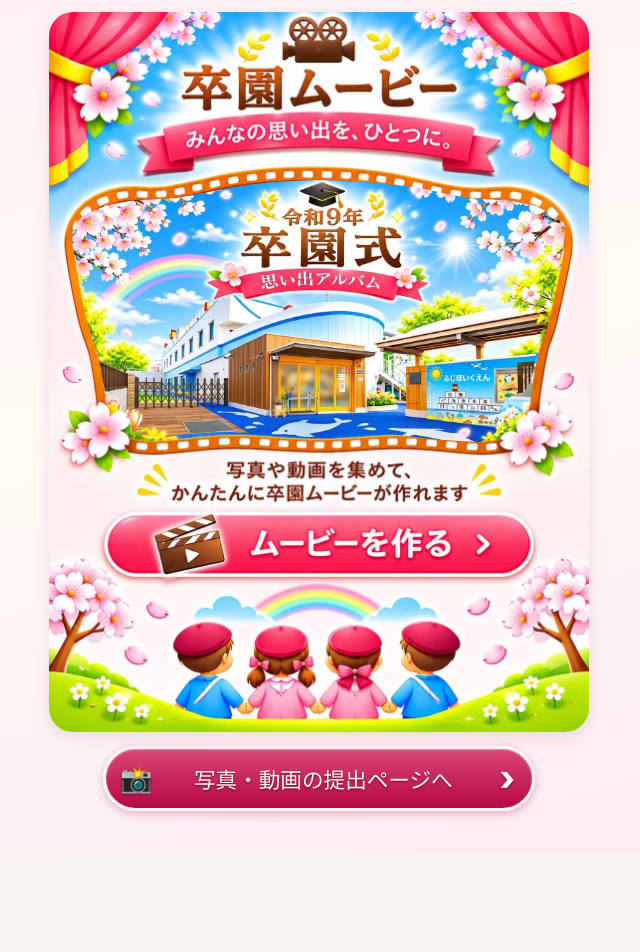
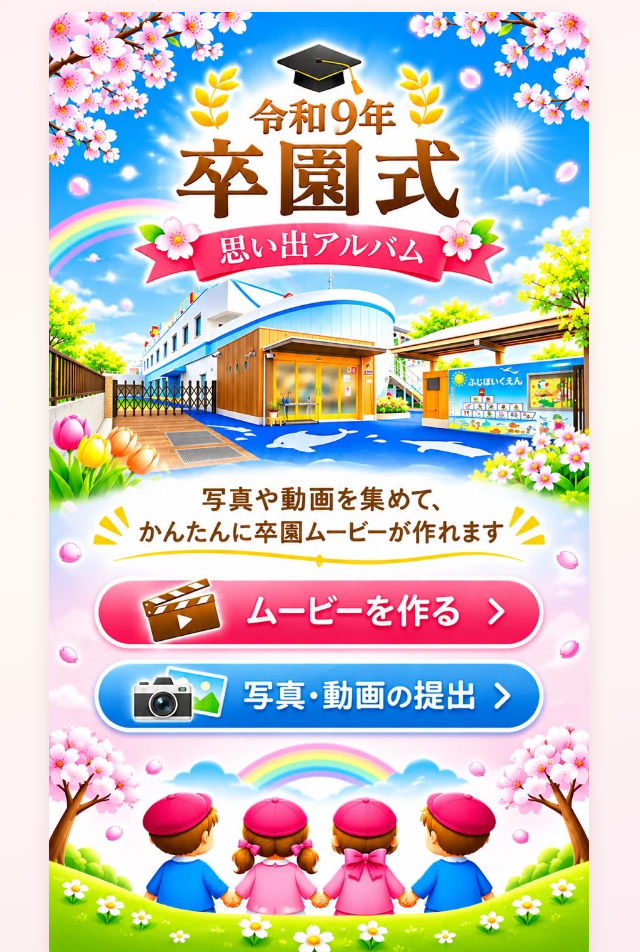
Before and after one commit to k5wvk4n6pt-web/omoide-theater-demo, a React (Vite) app: page / in a window 1280 px wide. Shown: the top 952 px of the page, without its empty margins (321-961 px from the left). Before the commit the page ends 853 px from the top, so only its background shows below. Built offline with nearby package versions, Linux system fonts and the light colour scheme; a web font is replaced by a local one.

Commit message:
Use the supplied graduation poster with two active buttons

```diff
--- a/src/App.tsx
+++ b/src/App.tsx
@@ -755,11 +755,10 @@ return <main className={step==='home'?'theaterHome':'theaterEditor'}>
 </header>:null}
 {step==='home'?<section className="graduationHome">
   <div className="graduationPoster">
-    <img className="graduationPosterCover" src={graduationPosterCover} width={1086} height={1448} alt="卒園ムービー。みんなの思い出を、ひとつに。" fetchPriority="high"/>
-    <img className="graduationPosterArtwork" src={graduationArtwork} width={1376} height={768} alt="令和9年 卒園式 思い出アルバム。桜と虹の下にふじほいくえんの園庭。"/>
-    <button type="button" className="graduationPosterAction" aria-label="ムービーを作る" disabled={draftBusy} onClick={newProject}/>
+    <img className="graduationPosterCover" src={import.meta.env.BASE_URL+'artwork/graduation-menu.webp'} width={864} height={1536} alt="令和9年 卒園式 思い出アルバム。桜と虹に囲まれたふじほいくえん。" fetchPriority="high"/>
+    <button type="button" className="graduationPosterAction graduationCreateAction" aria-label="ムービーを作る" disabled={draftBusy} onClick={newProject}/>
+    <a className="graduationPosterAction graduationSubmitAction" href={submissionSite} aria-label="写真・動画の提出"/>
   </div>
-  <a className="graduationSubmitLink" href={submissionSite}><span className="graduationSubmitIcon" aria-hidden="true">📸</span>写真・動画の提出ページへ<span className="graduationSubmitArrow" aria-hidden="true">›</span></a>
   {projects.length>0?<div className="draftBox"><h3>📁 保存した作品（{projects.length}件）</h3><div className="projectList">{projects.map(p=><div className="projectCard" key={p.id}>{thumbUrls[p.id]?<img src={thumbUrls[p.id]} alt="作品の表紙"/>:<div className="projectFallback">🎬</div>}<div className="projectDetail"><strong>{p.title}</strong><small>{p.photoCount}枚 · {new Date(p.savedAt).toLocaleString('ja-JP')}</small><div className="projectButtons"><button onClick={()=>restoreProject(p.id)} disabled={draftBusy}>編集する</button><button onClick={()=>copyProject(p.id)} disabled={draftBusy}>複製</button><button onClick={()=>eraseProject(p.id)} disabled={draftBusy}>削除</button></div></div></div>)}</div></div>:null}{draftInfo?<p className="note" role="status">{draftInfo}</p>:null}</section>:null}
 {step==='edit'?<section className="panel"><div className="sectionHeading"><h2>ムービーを作成</h2></div><nav className="editSteps" aria-label="編集の手順">{([['opening','① オープニング'],['main','② 本編'],['ending','③ エンディング'],['finish','④ 完成・保存']] as const).map(([key,label])=><button key={key} className={editPage===key?'active':''} aria-current={editPage===key?'step':undefined} onClick={()=>{setPlaying(false);setScrubbing(false);setEditPage(key)}}>{label}</button>)}</nav>{editPage!=='opening'?<div className="actions" role="group" aria-label="写真・動画の追加">
 <label className={'mediaPicker'+(photos.length===0?' primary':'')}>
--- a/src/style.css
+++ b/src/style.css
@@ -340,60 +340,22 @@ input[type="file"][hidden]{display:none!important}
   width: 100%;
   height: auto;
 }
-.graduationPosterArtwork {
-  position: absolute;
-  inset: 23.3% 4.35% 40.25%;
-  width: 91.3%;
-  height: 36.45%;
-  /* Follow the inside of the film strip and leave the foreground blossoms visible. */
-  clip-path: polygon(
-    0% 18%, 2% 14%, 6% 10%, 12% 8%, 21% 7%, 30% 4%, 40% 1%, 50% 0%,
-    60% 1%, 70% 3%, 80% 7%, 89% 8%, 94% 10%, 98% 14%, 100% 18%,
-    99.6% 25%, 98.3% 36%, 96.4% 50%, 94.1% 66%, 93% 77%,
-    91.6% 81%, 89.4% 82%, 87.7% 84%, 86.7% 88%, 87.4% 96%,
-    83% 100%, 74% 99%, 65% 97%, 55% 97%, 48% 98%, 40% 97%, 31% 96%,
-    23% 97%, 16% 99%, 12.1% 97%, 12% 93%, 11% 89%, 9.5% 88%,
-    8.5% 85%, 7.1% 85%, 4.7% 62%, 2.7% 48%, 1.2% 34%, 0% 25%
-  );
-}
 .graduationPoster .graduationPosterAction {
   position: absolute;
-  inset: 69.1% 10% auto;
-  height: 9.6%;
+  inset-inline: 8.3%;
+  height: 7.7%;
   min-height: 44px;
   padding: 0;
   border: 0;
-  border-radius: 100px;
+  border-radius: 999px;
   background: transparent;
   touch-action: manipulation;
 }
-.graduationPoster .graduationPosterAction:active { background: #50001c24; }
-.graduationPoster .graduationPosterAction:disabled { background: #fff8; }
-.graduationPoster .graduationPosterAction:focus-visible { outline-offset: -4px; }
-.graduationSubmitLink {
-  display: grid;
-  grid-template-columns: 1.4em 1fr 1em;
-  align-items: center;
-  gap: .45em;
-  width: 80%;
-  min-height: 52px;
-  margin: .9rem auto 1.15rem;
-  padding: .55em .65em;
-  border: 3px solid #fff4f8;
-  border-radius: 999px;
-  background: linear-gradient(180deg, #d94772, #b50843);
-  box-shadow: inset 0 1px 2px #ffffff70, 0 3px 8px #a5144b48;
-  color: #fff;
-  font-size: clamp(.9rem, 4vw, 1.35rem);
-  font-weight: 850;
-  text-align: center;
-  text-decoration: none;
-  text-shadow: 0 1px 2px #720528;
-}
-.graduationSubmitIcon {font-size:1.2em}
-.graduationSubmitArrow {font-size:1.6em;line-height:1}
-.graduationSubmitLink:active {filter:brightness(.92)}
-.graduationSubmitLink:focus-visible {outline:3px solid #1374a2;outline-offset:3px}
+.graduationCreateAction {top:42%}
+.graduationSubmitAction {top:50.65%}
+.graduationPoster .graduationPosterAction:active {background:#50001c24}
+.graduationPoster .graduationPosterAction:disabled {background:#fff8}
+.graduationPoster .graduationPosterAction:focus-visible {outline:3px solid #fff;outline-offset:-4px}
 .graduationHome .draftBox {
   border: 1px solid #edc9ac;
   background: #fff8ef;
```
Also changed, not shown: public/artwork/graduation-menu.webp (added).
